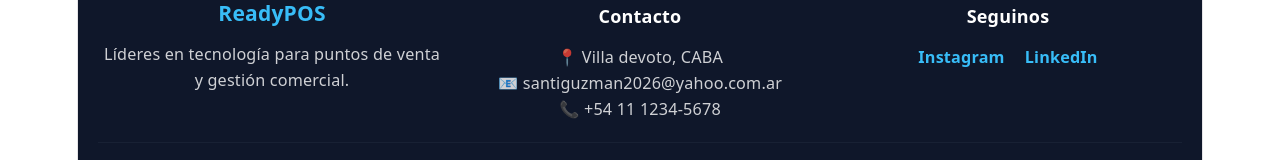
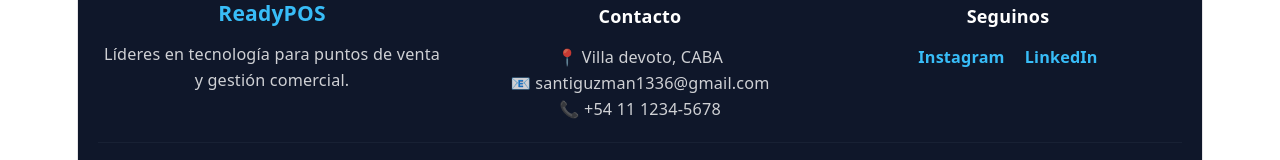
Before and after one commit to Guzsa/Readypos-Ecommerce, a React (Vite) app: page /#/cart in a window 1280 px wide. Shown: the part 1001-1161 px from the top of the page. Built offline with nearby package versions, Linux system fonts and the light colour scheme; no server answers.

Commit message:
Se agregan datos

```diff
--- a/src/components/Footer.jsx
+++ b/src/components/Footer.jsx
@@ -28,7 +28,7 @@
         <div style={{ flex: '1', minWidth: '200px' }}>
           <h4 style={{ marginBottom: '15px' }}>Contacto</h4>
           <p style={{ fontSize: '0.9rem', opacity: '0.8' }}>📍 Villa devoto, CABA</p>
-          <p style={{ fontSize: '0.9rem', opacity: '0.8' }}>📧 santiguzman2026@yahoo.com.ar</p>
+          <p style={{ fontSize: '0.9rem', opacity: '0.8' }}>📧 santiguzman1336@gmail.com</p>
           <p style={{ fontSize: '0.9rem', opacity: '0.8' }}>📞 +54 11 1234-5678</p>
         </div>
 
@@ -38,7 +38,7 @@
   <div style={{ display: 'flex', justifyContent: 'center', gap: '20px' }}>
 
     <a
-      href=""
+      href="https://www.instagram.com/santyguzman27/"
       target="_blank"
       rel="noopener noreferrer"
       style={{
```
